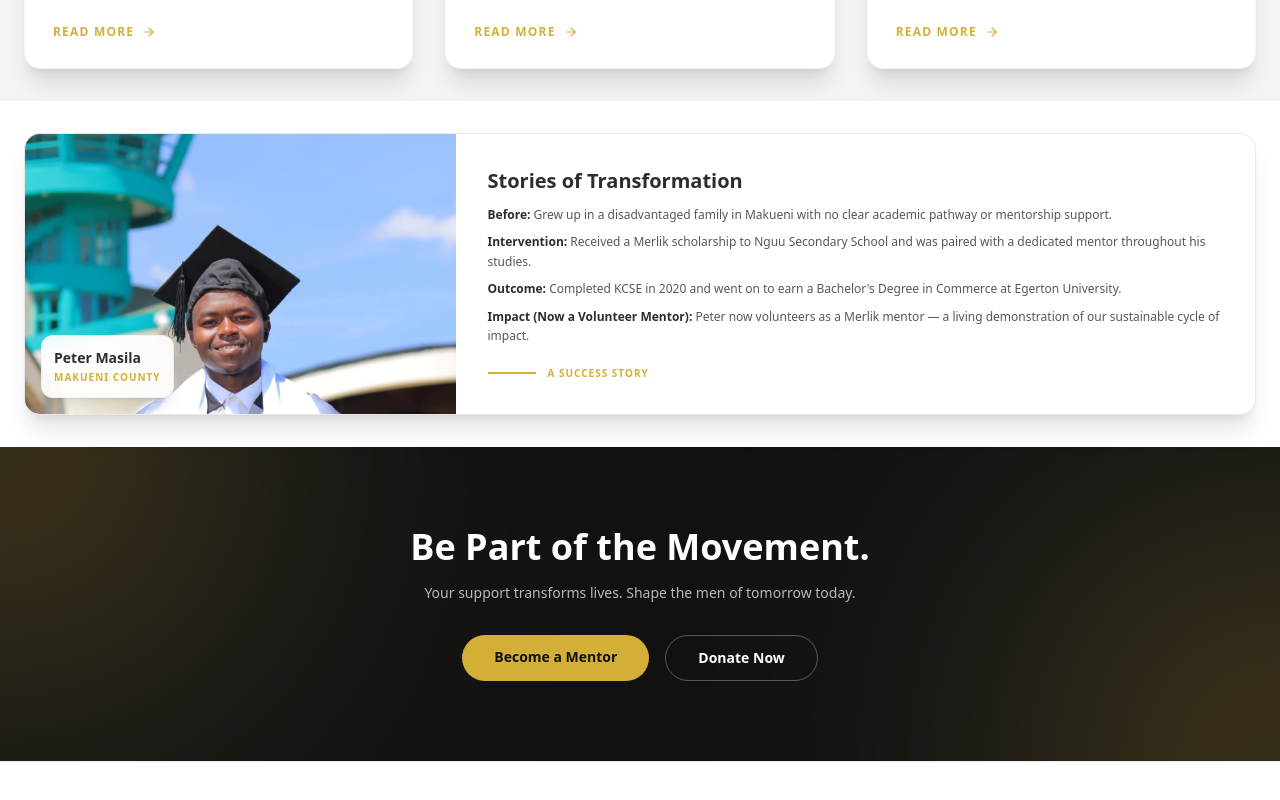
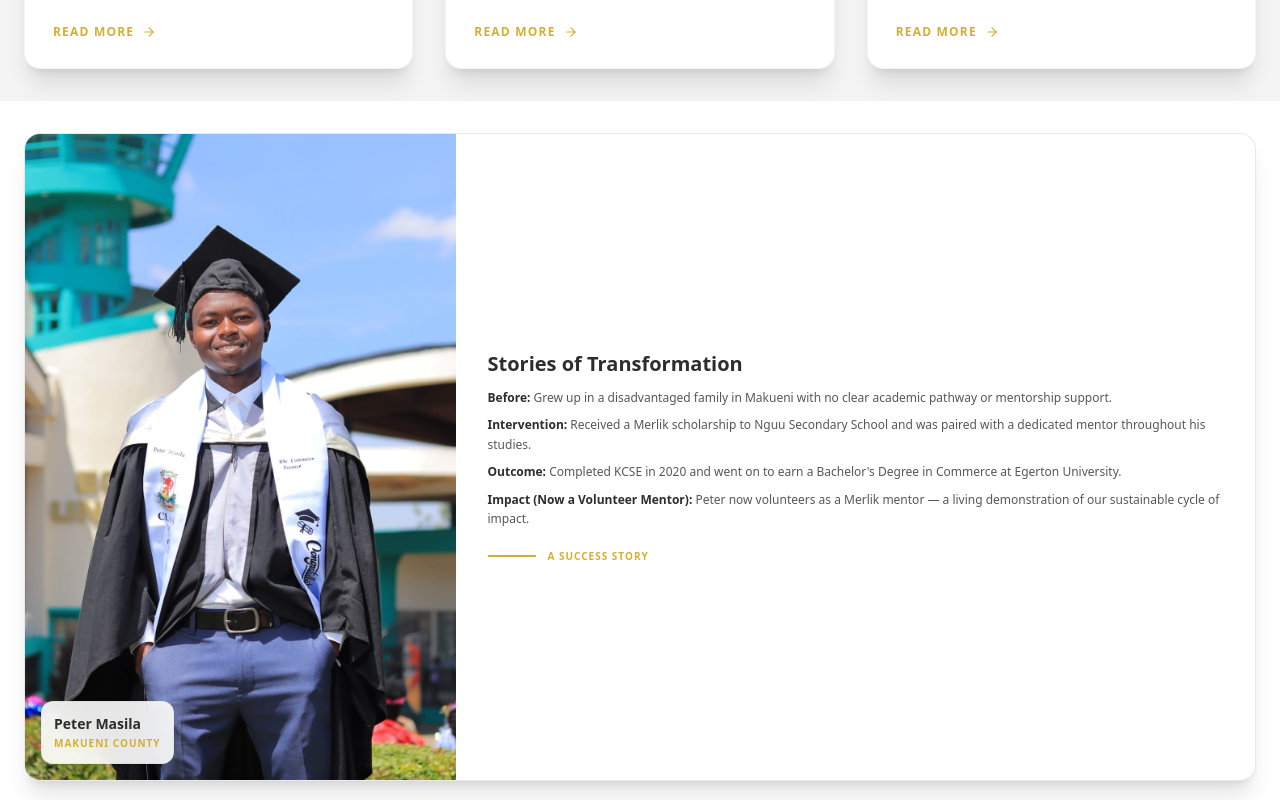
Before and after one commit to foundationmerlik/webapp, a Next.js app: page / in a window 1280 px wide. Shown: the part 1740-2540 px from the top of the page. Built offline with nearby package versions, Linux system fonts and the light colour scheme; a web font is replaced by a local one.

Commit message:
fix: show full uncropped Peter Masila photo using natural height rendering

```diff
--- a/src/app/page.tsx
+++ b/src/app/page.tsx
@@ -249,10 +249,10 @@ export default function Home() {
       <section className="py-8 bg-background relative z-10">
         <div className="max-w-7xl mx-auto px-6">
           <div className="flex flex-col lg:flex-row border border-foreground/10 rounded-2xl overflow-hidden bg-background shadow-xl">
-            <div className="lg:w-[35%] h-[220px] lg:h-[280px] relative shrink-0">
+            <div className="lg:w-[35%] relative shrink-0 bg-foreground/[0.03]">
               <Image
-                width={800} height={800}
-                className="w-full h-full object-cover object-top"
+                width={600} height={800}
+                className="w-full h-auto block"
                 alt="Portrait of Peter Masila, a confident young man smiling"
                 src="/images/peter_masila.jpg"
               />
```
